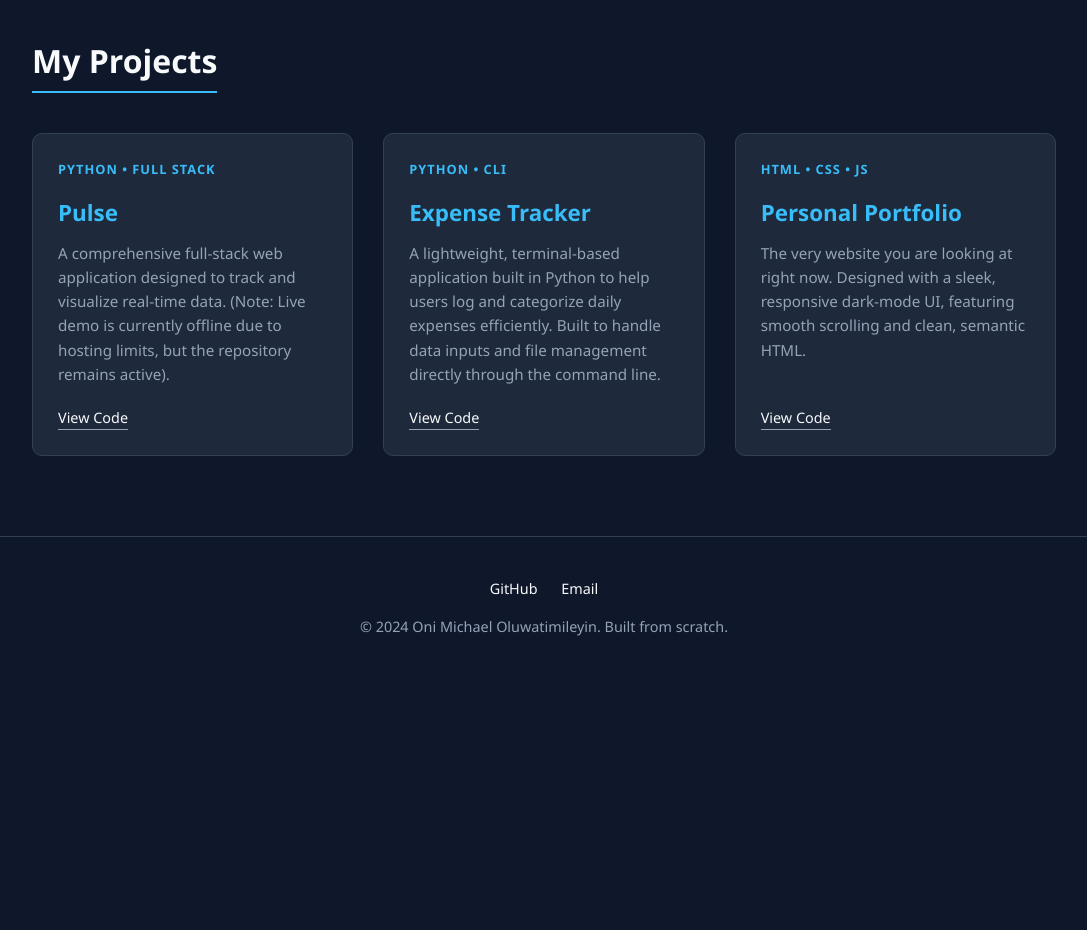
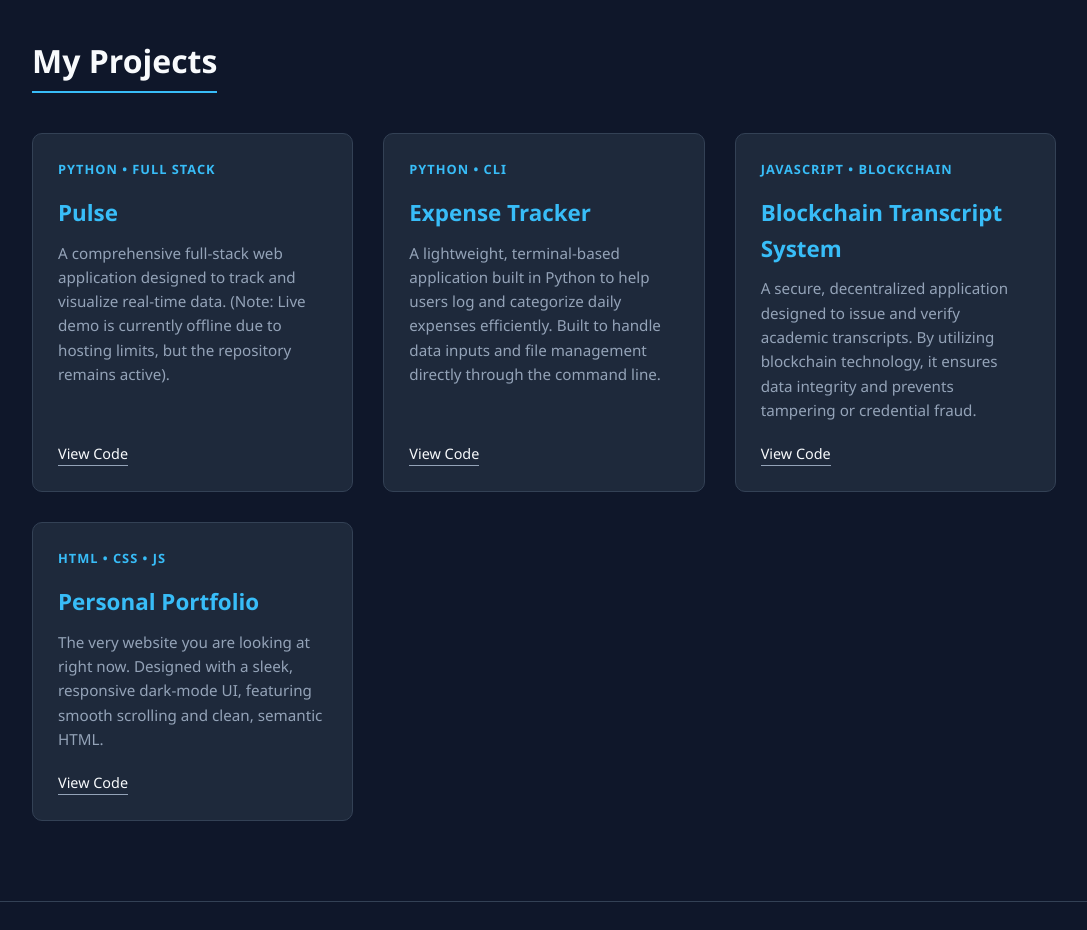
Before and after one commit to Mikeoni27/Mikeoni27.github.io, a plain HTML site: page index.html in a window 1280 px wide. Shown: the part 1180-2110 px from the top of the page, without its empty margins (96-1183 px from the left). Before the commit the page ends 1859 px from the top, so only its background shows below. Drawn offline with Linux system fonts and the light colour scheme.

Commit message:
Add files via upload

```diff
--- a/index.html
+++ b/index.html
@@ -350,7 +350,17 @@
                 </div>
             </div>
 
-            <!-- Project 3: Portfolio -->
+            <!-- Project 3: Blockchain Transcript System -->
+            <div class="project-card">
+                <div class="project-tech">JavaScript • Blockchain</div>
+                <h3>Blockchain Transcript System</h3>
+                <p>A secure, decentralized application designed to issue and verify academic transcripts. By utilizing blockchain technology, it ensures data integrity and prevents tampering or credential fraud.</p>
+                <div class="project-links">
+                    <a href="https://github.com/Mikeoni27/blockchain-transcript-system" target="_blank">View Code</a>
+                </div>
+            </div>
+
+            <!-- Project 4: Portfolio -->
             <div class="project-card">
                 <div class="project-tech">HTML • CSS • JS</div>
                 <h3>Personal Portfolio</h3>
```
